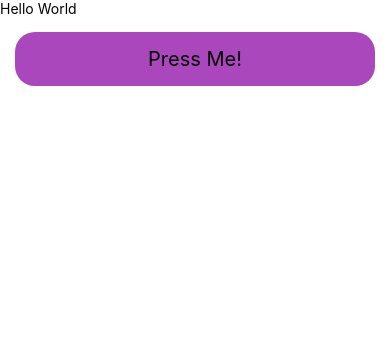
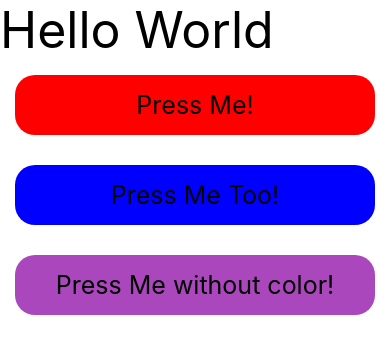
Before and after one commit to furkan-cloud/011-todo-app, a React Native app: screen / in a window 390 px wide. Shown: the top 354 px of the page. Built offline with nearby package versions, Linux system fonts and the light colour scheme.

Commit message:
functions added to button

```diff
--- a/src/Main.js
+++ b/src/Main.js
@@ -9,12 +9,18 @@ import {
 
 import Button from './components/Button';
 
+function sayHi() {
+  alert('Hi');
+}
+
 const App = () => {
   return (
     <SafeAreaView>
       <View>
-        <Text style={myStyles.buttonText}>Hello World</Text>
-        <Button />
+        <Text style={{fontSize: 50}}>Hello World</Text>
+        <Button sayingHi={sayHi} color="red" banner="Press Me!" />
+        <Button sayingHi={() => {alert("second button")}} color="blue" banner="Press Me Too!" />
+        <Button banner="Press Me without color!" />
       </View>
     </SafeAreaView>
   );
--- a/src/components/Button.js
+++ b/src/components/Button.js
@@ -1,10 +1,15 @@
 import React from 'react';
 import {TouchableOpacity, Text, StyleSheet} from 'react-native';
 
-const Button = () => {
+const Button = (props) => {
   return (
-    <TouchableOpacity style={myStyles.buttonContainer}>
-      <Text style={myStyles.buttonText}>Press Me!</Text>
+    <TouchableOpacity
+      style={[
+        myStyles.buttonContainer,
+        {backgroundColor: props.color === undefined ? '#ab47bc' : props.color},
+      ]}
+      onPress={props.sayingHi}>
+      <Text style={myStyles.buttonText}>{props.banner}</Text>
     </TouchableOpacity>
   );
 };
@@ -20,6 +25,6 @@ const myStyles = StyleSheet.create({
     alignItems: 'center',
   },
   buttonText: {
-    fontSize: 20,
+    fontSize: 25,
   },
 });
```
